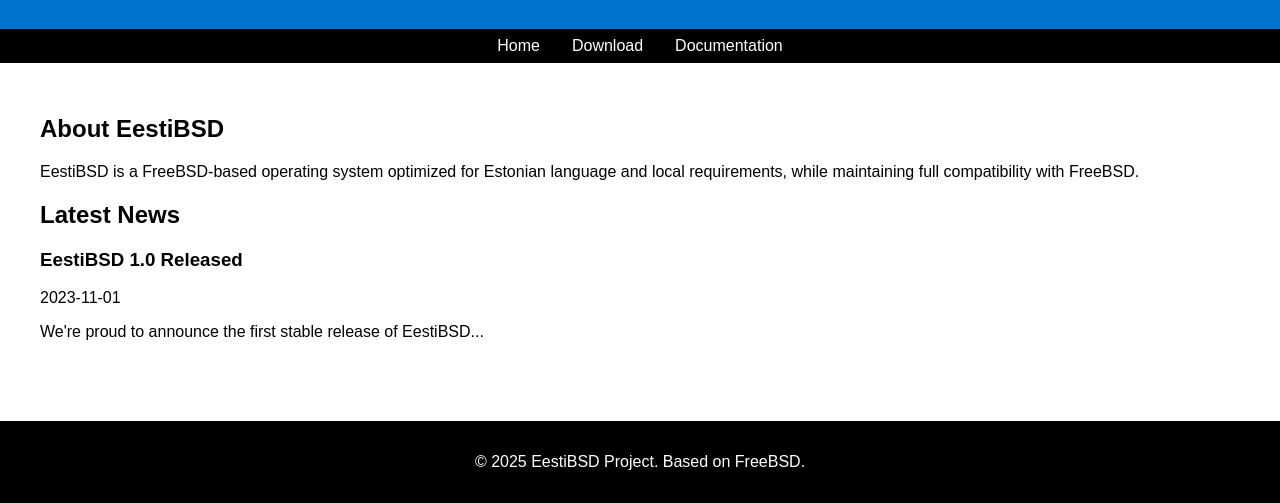
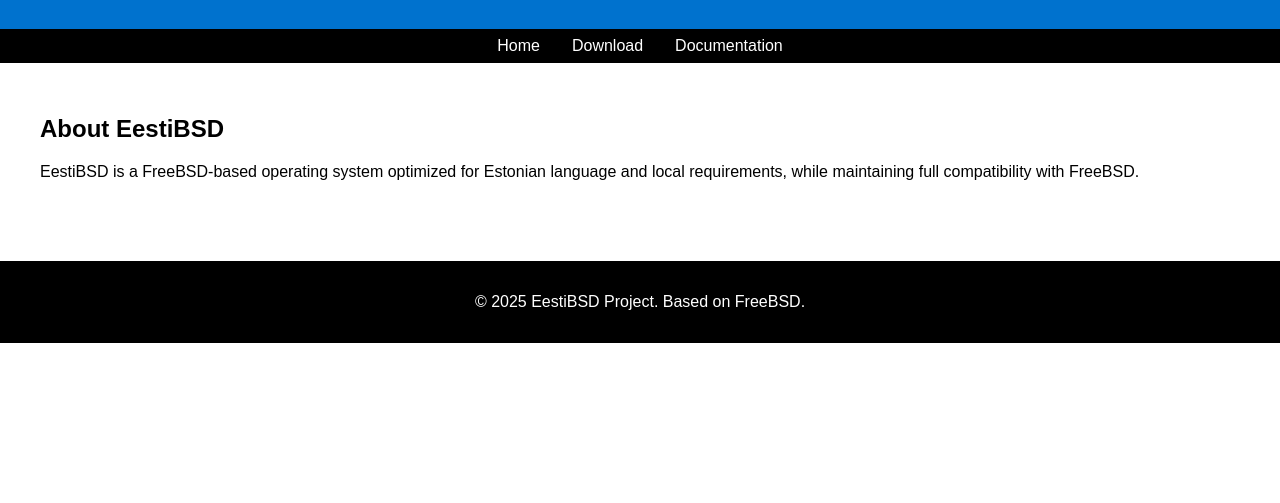
Before and after one commit to eestibsd/eestibsd.github.io, a plain HTML site: page index.html in a window 1280 px wide. Shown: the part 421-924 px from the top of the page. After the commit the page ends 800 px from the top, so only its background shows below. Drawn offline with Linux system fonts and the light colour scheme.

Commit message:
Update index.html

```diff
--- a/index.html
+++ b/index.html
@@ -81,14 +81,6 @@
             <p>EestiBSD is a FreeBSD-based operating system optimized for Estonian language and local requirements, while maintaining full compatibility with FreeBSD.</p>
         </section>
 
-        <section>
-            <h2>Latest News</h2>
-            <article>
-                <h3>EestiBSD 1.0 Released</h3>
-                <p>2023-11-01</p>
-                <p>We're proud to announce the first stable release of EestiBSD...</p>
-            </article>
-        </section>
     </main>
 
     <footer>
```
